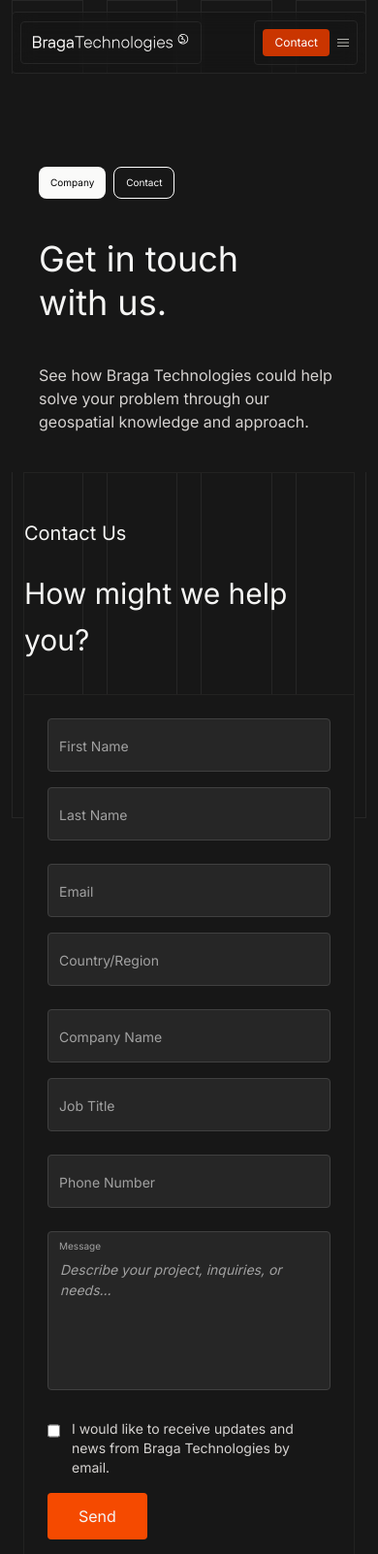
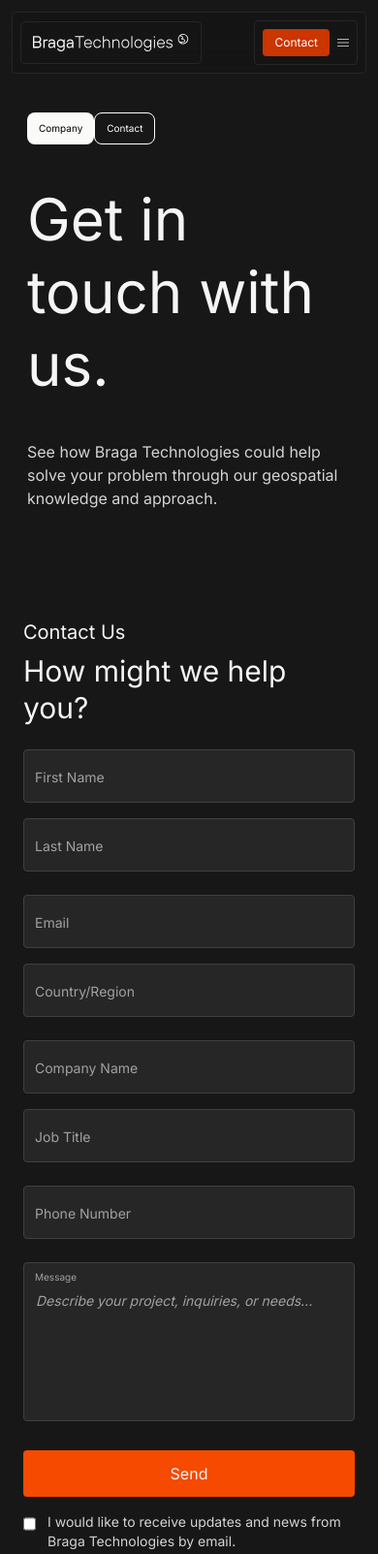
Before and after one commit to jherjati/website-2025, an Astro site: page /contact in a window 390 px wide. Shown: the top 1603 px of the page at 97% size. Built offline with nearby package versions, Linux system fonts and the light colour scheme; Astro itself is replaced by a stand-in of ours; a web font is replaced by a local one.

Commit message:
Slicing : handle mobile view contact page

```diff
--- a/src/components/contact/ContactForm.astro
+++ b/src/components/contact/ContactForm.astro
@@ -11,9 +11,12 @@ const countryOptions = [
 ];
 ---
 
-<section class='py-12 lg:py-24 mx-6 border border-[#232221]'>
+<section class='py-12 lg:py-24 lg:mx-6 lg:border border-[#232221]'>
   <div class='flex flex-col md:flex-row w-full gap-8'>
-    <div class='md:w-[30%] fade-in-up' style='animation-delay: 750ms;'>
+    <div
+      class='hidden md:block md:w-[30%] fade-in-up'
+      style='animation-delay: 750ms;'
+    >
       <div class='w-full'>
         <p class='text-stone-100 text-xl mb-2'>Contact Us</p>
         <h2 class='text-stone-100 text-3xl lg:text-4xl mt-6 leading-12'>
@@ -23,9 +26,16 @@ const countryOptions = [
     </div>
 
     <div
-      class='space-y-6 w-full md:w-[95%] bg-neutral-900 p-6 border-y border-[#232221] fade-in-up'
+      class='space-y-6 w-full md:w-[95%] bg-neutral-900 p-6 lg:border-y border-[#232221] fade-in-up'
       style='animation-delay: 1000ms;'
     >
+      <div class='md:hidden mb-6'>
+        <p class='text-stone-100 text-xl mb-2'>Contact Us</p>
+        <h2 class='text-stone-100 text-3xl leading-tight'>
+          How might we help you?
+        </h2>
+      </div>
+
       <div class='grid lg:grid-cols-2 gap-4'>
         <TextInput label='First Name' />
         <TextInput label='Last Name' />
@@ -43,9 +53,12 @@ const countryOptions = [
 
       <TextInput type='tel' label='Phone Number' />
 
-      <Textarea label='Message' placeholder='Describe your project, inquiries, or needs...' />
+      <Textarea
+        label='Message'
+        placeholder='Describe your project, inquiries, or needs...'
+      />
 
-      <div class='flex items-center justify-between flex-wrap gap-4'>
+      <div class='flex flex-col-reverse lg:flex-row lg:items-center lg:justify-between gap-4'>
         <label
           class='flex items-start space-x-3 text-stone-300 text-sm cursor-pointer'
         >
@@ -60,7 +73,7 @@ const countryOptions = [
         </label>
         <button
           type='submit'
-          class='bg-orange-600 hover:bg-orange-700 text-stone-100 px-8 py-3 rounded-sm transition-colors font-medium'
+          class='bg-orange-600 hover:bg-orange-700 text-stone-100 px-8 py-3 rounded-sm transition-colors font-medium w-full lg:w-auto'
         >
           Send
         </button>
--- a/src/components/contact/Hero.astro
+++ b/src/components/contact/Hero.astro
@@ -2,8 +2,8 @@
 
 ---
 
-<section class='hero-section px-6'>
-  <div class='flex gap-2 px-4 fade-in-up' style='animation-delay: 750ms;'>
+<section class='hero-section lg:px-6 px-3'>
+  <div class='flex px-4 fade-in-up' style='animation-delay: 750ms;'>
     <button class='px-3 py-2 text-[10px] bg-stone-50 text-black rounded-lg'
       >Company</button
     >
@@ -17,7 +17,7 @@
     class='flex flex-col lg:grid lg:grid-cols-2 lg:gap-12 space-y-6 lg:space-y-0 fade-in-up px-4 mt-10'
     style='animation-delay: 1000ms;'
   >
-    <h1 class='text-stone-100 text-4xl lg:text-7xl leading-tight w-2/3'>
+    <h1 class='text-stone-100 text-6xl lg:text-7xl leading-tight lg:w-2/3'>
       Get in touch with us.
     </h1>
     <p class='text-stone-300 text-base lg:text-lg mt-4'>
@@ -29,7 +29,7 @@
 
 <style>
   .hero-section {
-    padding-top: 6rem;
+    padding-top: 2.5rem;
     padding-bottom: 2.5rem;
     background-color: #171717;
   }
--- a/src/components/contact/Offices.astro
+++ b/src/components/contact/Offices.astro
@@ -2,9 +2,9 @@
 
 ---
 
-<section class='py-12 lg:py-24 mx-6 border-t border-[#232221]'>
+<section class='py-12 lg:py-24 mx-6 lg:border-t border-[#232221]'>
   <div class='flex flex-col md:flex-row w-full gap-8'>
-    <div class='md:w-[30%] fade-in-up' style='animation-delay: 750ms;'>
+    <div class='md:block md:w-[30%] fade-in-up' style='animation-delay: 750ms;'>
       <div class='space-y-2'>
         <p class='text-stone-100 text-xl'>Visit us at</p>
         <h2 class='text-stone-100 text-3xl leading-12'>
@@ -14,13 +14,13 @@
     </div>
 
     <div
-      class='w-full md:w-[95%] grid lg:grid-cols-2 gap-8 border-[#232221] border-y p-6 bg-neutral-900'
+      class='w-full md:w-[95%] grid lg:grid-cols-2 gap-8 border-[#232221] lg:border-y lg:p-6 bg-neutral-900'
     >
       <div class='space-y-6 fade-in-up' style='animation-delay: 1000ms;'>
         <div class='text-stone-400 text-sm'>01</div>
         <div class='border w-full border-[#232221]'></div>
         <div>
-          <h3 class='text-stone-100 text-2xl lg:text-3xl mb-4 leading-12'>
+          <h3 class='text-stone-100 text-2xl lg:text-3xl mb-4 lg:leading-12'>
             Bandung<br />Office
           </h3>
           <div class='text-stone-100 text-base space-y-1 mb-6'>
@@ -40,7 +40,7 @@
         <div class='text-stone-400 text-sm'>02</div>
         <div class='border w-full border-[#232221]'></div>
         <div>
-          <h3 class='text-stone-100 text-2xl lg:text-3xl mb-4 leading-12'>
+          <h3 class='text-stone-100 text-2xl lg:text-3xl mb-4 lg:leading-12'>
             Jakarta<br />Office
           </h3>
           <div class='text-stone-100 text-base space-y-1 mb-6'>
--- a/src/pages/contact.astro
+++ b/src/pages/contact.astro
@@ -5,7 +5,7 @@ import Offices from "../components/contact/Offices.astro";
 import Layout from "../layouts/Layout.astro";
 ---
 
-<Layout theme='dark'>
+<Layout theme='dark' hideGridOnMobile={true}>
   <div class='min-h-screen'>
     <Hero />
     <ContactForm />
```
